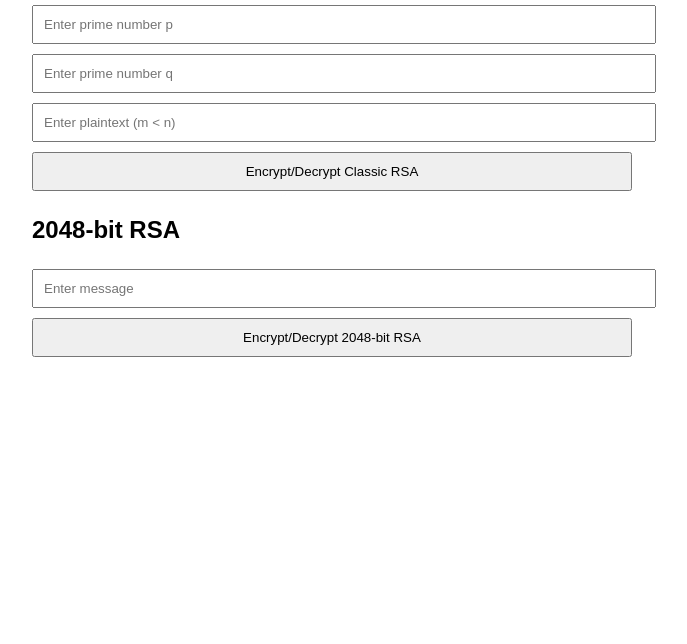
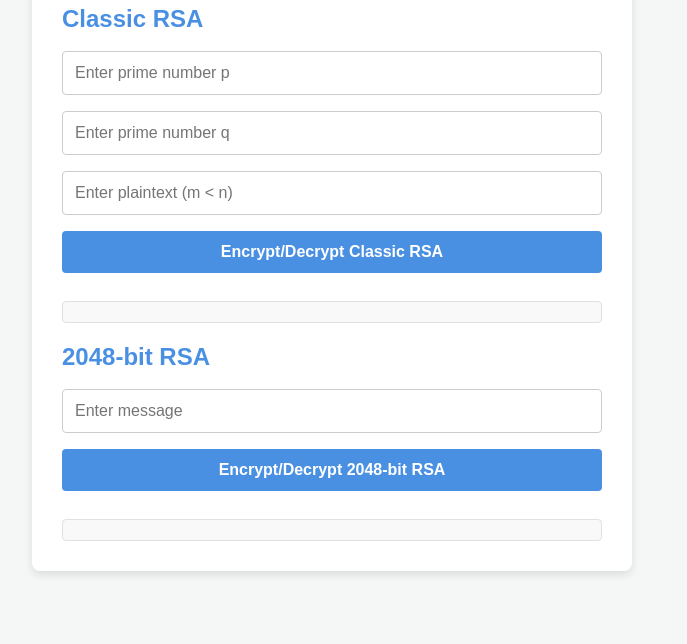
Before and after one commit to JosikaThiyagarajan/rsa-webapplication, a website: page public/index.html in a window 1280 px wide. Shown: the part 156-800 px from the top of the page, without its empty margins (308-995 px from the left). Drawn offline with Linux system fonts and the light colour scheme.

Commit message:
Initial commit

```diff
--- a/public/index.html
+++ b/public/index.html
@@ -5,10 +5,30 @@
     <meta name="viewport" content="width=device-width, initial-scale=1.0">
     <title>RSA Web App</title>
     <style>
-        body { font-family: Arial, sans-serif; }
-        .container { max-width: 600px; margin: 0 auto; padding: 20px; }
-        input, button { width: 100%; padding: 10px; margin: 5px 0; }
-        .output { margin-top: 20px; }
+        /* General Styles */
+        * { box-sizing: border-box; margin: 0; padding: 0; }
+        body { font-family: Arial, sans-serif; background-color: #f4f7f6; color: #333; display: flex; justify-content: center; align-items: center; min-height: 100vh; }
+        .container { max-width: 600px; background-color: #ffffff; padding: 30px; box-shadow: 0 4px 8px rgba(0, 0, 0, 0.1); border-radius: 8px; }
+
+        /* Typography */
+        h1 { font-size: 2em; color: #4a90e2; margin-bottom: 20px; text-align: center; }
+        h2 { font-size: 1.5em; color: #4a90e2; margin: 20px 0 10px; }
+
+        /* Form Inputs */
+        input, button {
+            width: 100%; padding: 12px; margin: 8px 0; border: 1px solid #ccc; border-radius: 4px;
+            font-size: 1em; transition: border-color 0.3s;
+        }
+        input:focus { border-color: #4a90e2; outline: none; }
+
+        /* Buttons */
+        button {
+            background-color: #4a90e2; color: #fff; font-weight: bold; border: none; cursor: pointer;
+        }
+        button:hover { background-color: #357abd; }
+
+        /* Output */
+        .output { margin-top: 20px; padding: 10px; border-radius: 4px; background-color: #f9f9f9; font-family: monospace; white-space: pre-wrap; word-wrap: break-word; border: 1px solid #e1e1e1; }
     </style>
 </head>
 <body>
```
